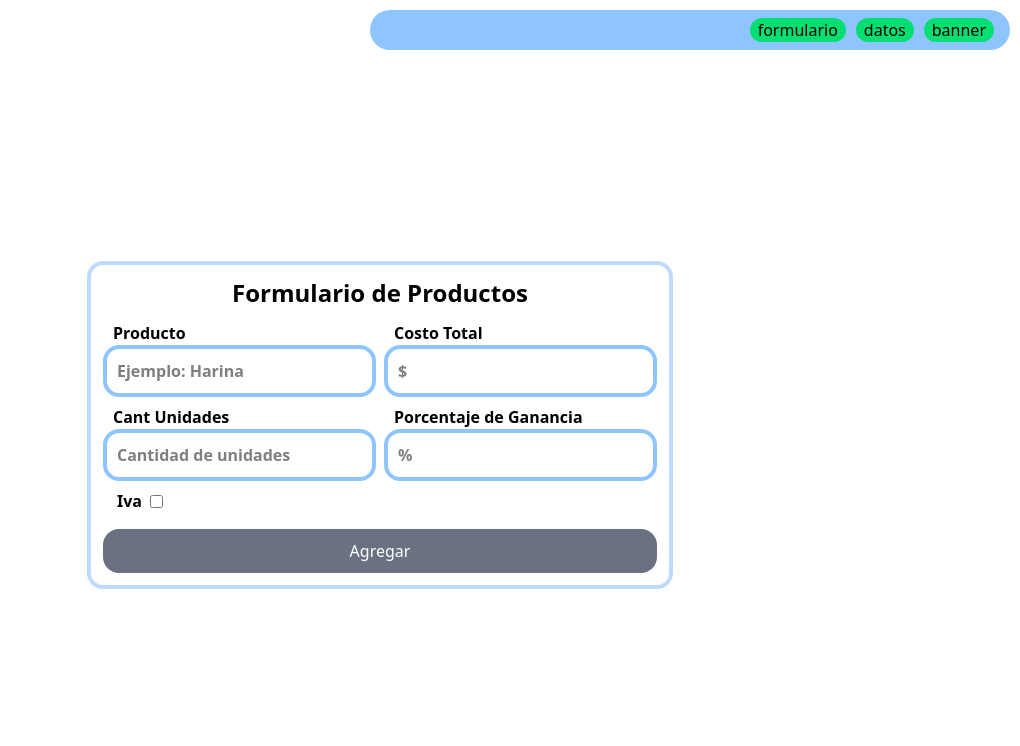
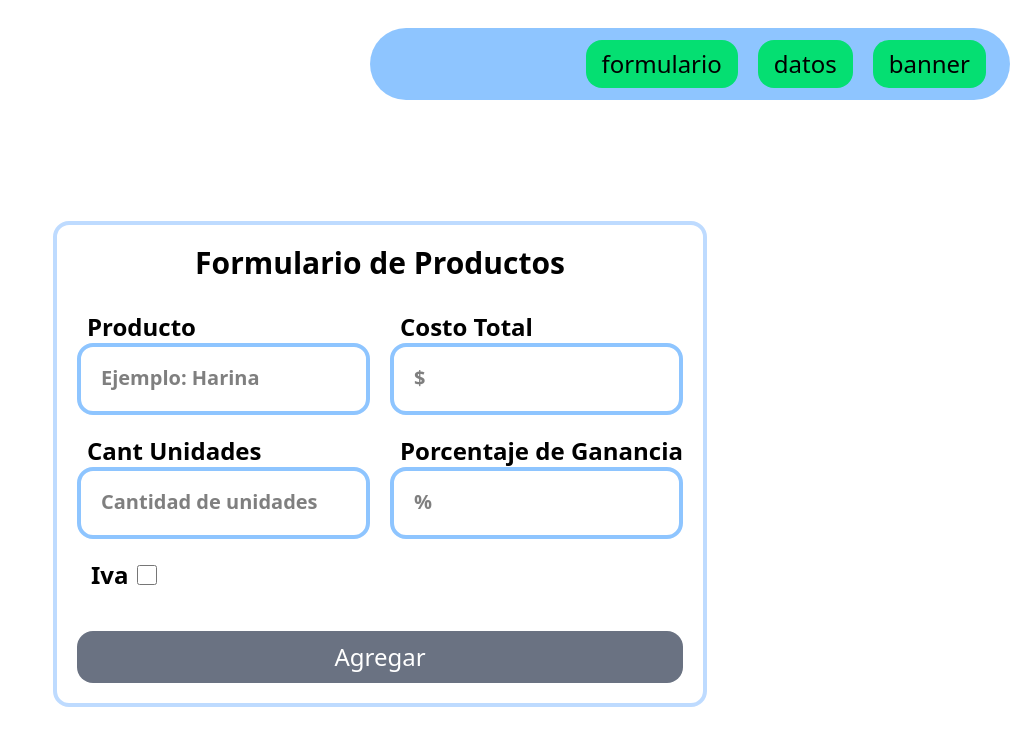
Before and after one commit to Eiderth/banner-store-repo, a React (Vite) app: page / in a window 1280 px wide. Shown: the top 746 px of the page, without its empty margins (260-1280 px from the left). Built offline with nearby package versions, Linux system fonts and the light colour scheme.

Commit message:
style: corregidos los estylos de la dashboard y el formulario para pantallas medianas

```diff
--- a/index.html
+++ b/index.html
@@ -6,7 +6,10 @@
     <title>Vite + React + TS</title>
   </head>
   <body>
-    <div id="root" class="mt-[50px] min-h-[calc(100vh-50px)]"></div>
+    <div
+      id="root"
+      class="mt-[50px] min-h-[calc(100vh-50px)] md:mt-[128px] md:min-h-[calc(100vh-128px)]"
+    ></div>
     <script type="module" src="/src/main.tsx"></script>
   </body>
 </html>
--- a/src/components/Btn.tsx
+++ b/src/components/Btn.tsx
@@ -10,7 +10,7 @@ export default function Btn({ text, className, ...props }: Props) {
     <button
       {...props}
       className={twMerge(
-        "bg-red-600 text-white p-2.5 rounded-2xl active:scale-90 transition-transform",
+        "bg-red-600 text-white p-2.5 rounded-2xl active:scale-90 transition-transform md:text-2xl",
         className
       )}
     >
--- a/src/components/DashBoard.tsx
+++ b/src/components/DashBoard.tsx
@@ -15,7 +15,7 @@ export default function DashBoard({
   return (
     <ul
       className={twMerge(
-        "flex gap-2.5 justify-end bg-blue-300 p-2 px-4 w-full",
+        "flex gap-2.5 justify-end bg-blue-300 p-2 px-4 w-full md:py-3 md:gap-5 md:px-6",
         props.className
       )}
       {...props}
@@ -23,7 +23,7 @@ export default function DashBoard({
       {liElements.map((item, idx) => (
         <li
           key={`${item.li}-${idx}`}
-          className="bg-green-400 px-2  rounded-2xl font-medium"
+          className="bg-green-400 px-2 rounded-2xl font-medium md:text-2xl md:p-2 md:px-4"
           onClick={() => changueSection(item.link)}
         >
           <a href={`#${item.link.toLowerCase()}`}>{item.li.toLowerCase()}</a>
--- a/src/components/Form.tsx
+++ b/src/components/Form.tsx
@@ -6,8 +6,8 @@ type Props = {
 
 export default function Form({ title, children }: Props) {
   return (
-    <form className="w-fit p-3 border-blue-200 border-4 rounded-2xl grid gap-2 grid-cols-1 md:grid-cols-2">
-      <h1 className="col-span-full text-center pb-1 font-extrabold font-sans text-2xl">
+    <form className="w-fit p-3 border-blue-200 border-4 rounded-2xl grid gap-2 grid-cols-1 md:grid-cols-2 md:gap-5 md:p-5">
+      <h1 className="col-span-full text-center pb-1 font-extrabold font-sans md:text-3xl md:pb-2.5">
         {title}
       </h1>
       {children}
--- a/src/components/Input.tsx
+++ b/src/components/Input.tsx
@@ -19,15 +19,15 @@ export default function Input({
     <label
       htmlFor={props.id}
       className={twMerge(
-        "font-bold font-sans  flex flex-col items-start",
+        "font-bold font-sans flex flex-col items-start",
         className
       )}
     >
-      <span className={"pl-2.5"}>{label}</span>
+      <span className={"pl-2.5 md:text-2xl"}>{label}</span>
       <input
         {...props}
         className={twMerge(
-          `rounded-2xl p-2.5 border-4 border-blue-300 w-full outline-0 transition-colors ${
+          `rounded-2xl p-2.5 border-4 border-blue-300 w-full outline-0 transition-colors md:placeholder:text-xl md:p-5 ${
             invalid ? "border-red-500" : ""
           }`,
           classNameInput
--- a/src/features/app-user/components/FormProduct.tsx
+++ b/src/features/app-user/components/FormProduct.tsx
@@ -173,8 +173,8 @@ export default function FormProduct({ onClick }: Props) {
         placeholder="%"
         checked={stateData.iva}
         onChange={handleChangue}
-        className="col-span-full pl-1 gap-2 flex-row items-center mb-2"
-        classNameInput="w-auto"
+        className="col-span-full pl-1 gap-2 flex-row items-center mb-2 md:mb-5"
+        classNameInput="w-auto md:h-5 md:w-5"
       />
       <Btn
         text="Agregar"
--- a/src/features/app-user/index.tsx
+++ b/src/features/app-user/index.tsx
@@ -18,10 +18,10 @@ export default function Aplication() {
 
   return (
     <DataContext>
-      <nav className="fixed top-2.5 right-2.5 min-w-[50%] max-w-fit overflow-hidden rounded-full ">
+      <nav className="fixed top-2.5 right-2.5 min-w-[50%] max-w-fit overflow-hidden rounded-full md:top-7 ">
         <DashBoard liElements={liElements} changueSection={setChangieSection} />
       </nav>
-      <main className="min-h-[calc(100vh-50px)] flex flex-col justify-center">
+      <main className="min-h-[calc(100vh-50px)] md:min-h-[calc(100vh-128px)] flex flex-col justify-center">
         {changueSection === "form" && <SectionForm />}
         {changueSection === "data" && <SectionData />}
         {changueSection === "banner" && <section>Banner Section</section>}
```
